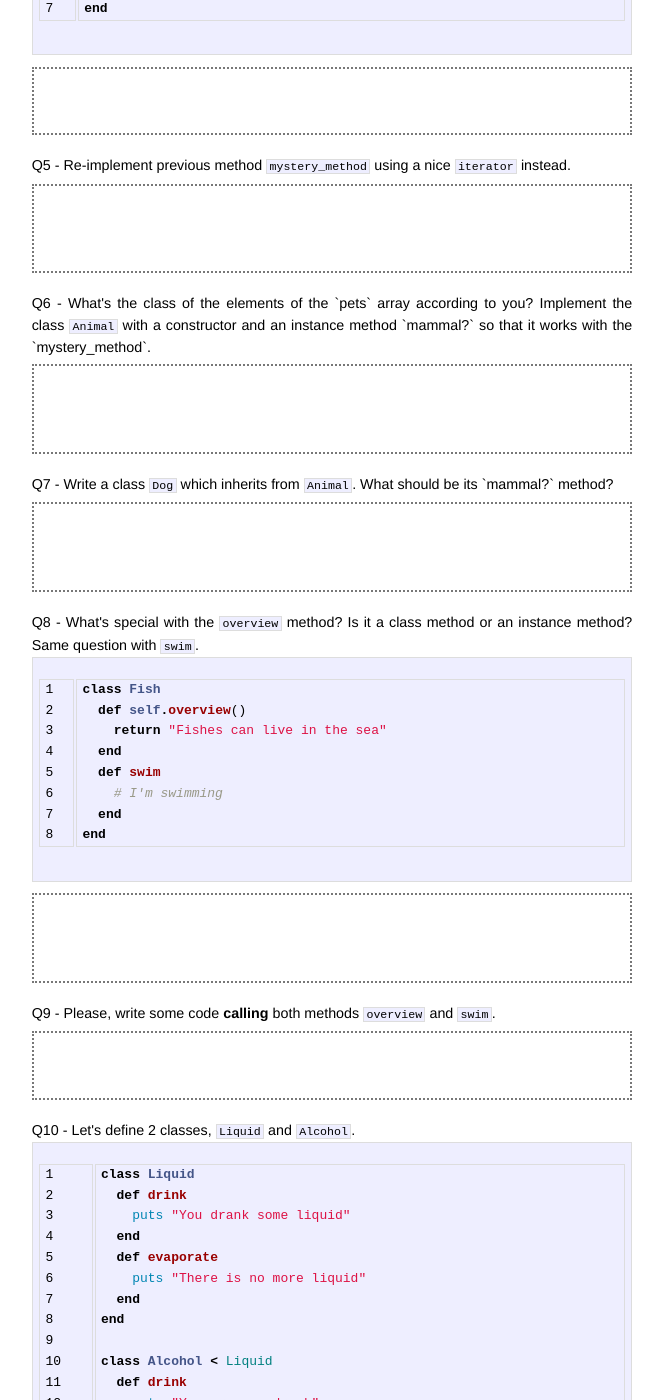
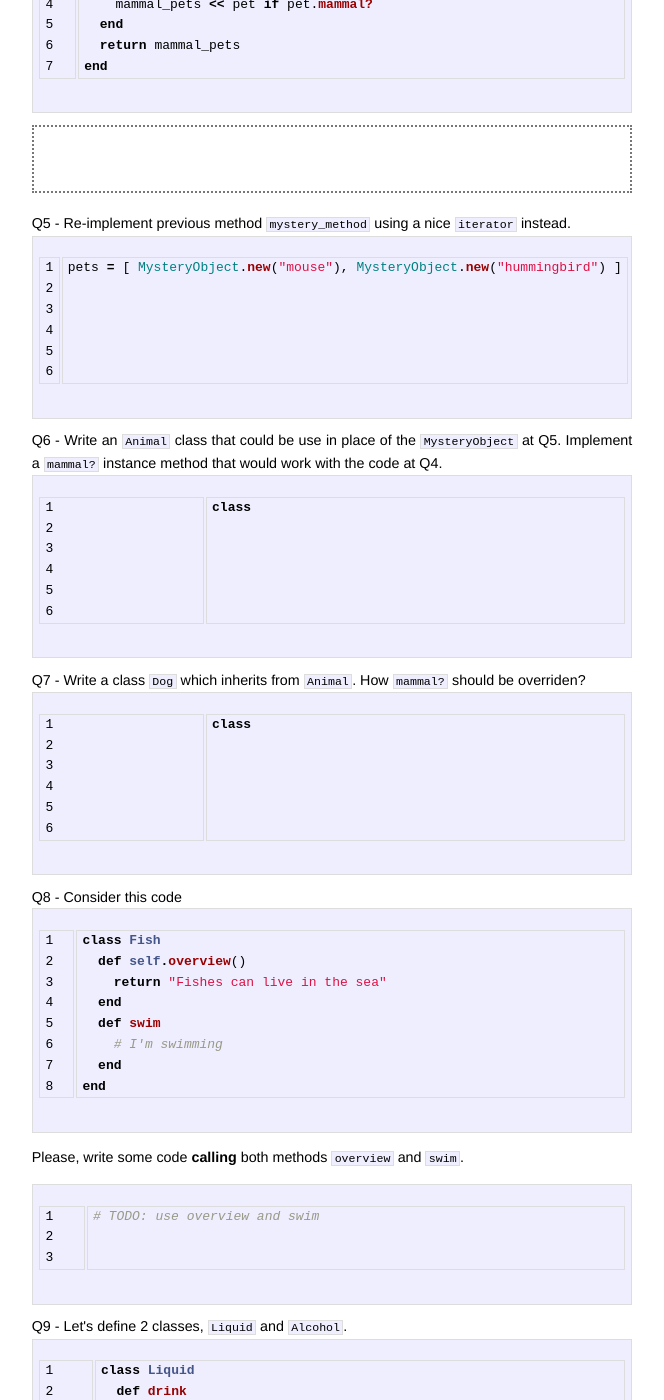
Before and after one commit to Eschults/quizzes, a Jekyll site: the page built from _posts/2014-01-01-quizz-2.en.markdown, in a window 1280 px wide and 1400 px high, scrolled down 744 px. Shown: the whole window, without its empty margins (308-972 px from the left). Built offline with Jekyll 4.4.1, drawn with Linux system fonts in a browser that asks for light colours; some of the changed text lies outside the part shown.

Commit message:
Adjust quizz 2

`````diff
--- a/_posts/2014-01-01-quizz-1.en.markdown
+++ b/_posts/2014-01-01-quizz-1.en.markdown
@@ -8,7 +8,7 @@
 <div class="question">
   What's a variable? What's the point of using variables? Give an example.
 </div>
-<div class="answer"></div>
+<div class="big answer"></div>
 
 <div class="question">
   Precisely describe the following line of code <strong>using the correct vocabulary</strong>
@@ -17,13 +17,13 @@
 ```ruby
 age = 18
 ```
-<div class="answer"></div>
+<div class="big answer"></div>
 
 <div class="question">
   What's a method? What's the point of defining methods?
 </div>
 
-<div class="answer"></div>
+<div class="big answer"></div>
 
 <div class="question">
   Precisely describe what happens at <strong>each line</strong> using the good vocabulary.
--- a/_posts/2014-01-01-quizz-2.en.markdown
+++ b/_posts/2014-01-01-quizz-2.en.markdown
@@ -2,6 +2,8 @@
 layout: post
 title:  "🇬🇧 Quizz #2: OOP"
 ---
+
+<h2>Quizz 2 - OOP</h2>
 
 <div class="question">
   Describe this code line-by-line.
@@ -21,9 +23,9 @@
 </div>
 
 <div class="question">
-  What's a constructor <code>initialize</code>? When is it called and what's its purpose?
+  What's <code>initialize</code>? When is it called and what's its purpose?
 </div>
-<div class="answer">
+<div class="big answer">
 
 </div>
 
@@ -59,29 +61,46 @@
   Re-implement previous method <code>mystery_method</code> using a nice <code>iterator</code> instead.
 </div>
 
-<div class="answer big"></div>
+```ruby
+pets = [ MysteryObject.new("mouse"), MysteryObject.new("hummingbird") ]
+
+
+
+
+
+```
 
 <div style="page-break-after:always;"></div>
 
 <div class="question">
-What's the class of the elements of the `pets` array according to you?
-Implement the class <code>Animal</code> with a constructor and an instance method `mammal?` so that it works with the `mystery_method`.
+Write an <code>Animal</code> class that could be use in place of the <code>MysteryObject</code> at Q5. Implement
+a <code>mammal?</code> instance method that would work with the code at Q4.
 </div>
 
-<div class="answer big">
+```ruby
+class
 
+
+
+
+
+```
+
+<div class="question">
+  Write a class <code>Dog</code> which inherits from <code>Animal</code>. How <code>mammal?</code> should be overriden?
 </div>
 
-<div class="question">
-  Write a class <code>Dog</code> which inherits from <code>Animal</code>. What should be its `mammal?` method?
-</div>
+```ruby
+class
 
-<div class="answer big">
 
-</div>
+
+
+
+```
 
 <div class="question">
-  What's special with the <code>overview</code> method? Is it a class method or an instance method? Same question with <code>swim</code>.
+  Consider this code
 </div>
 
 ```ruby
@@ -95,16 +114,14 @@
 end
 ```
 
-<div class="answer big"></div>
+<p>Please, write some code <strong>calling</strong> both methods <code>overview</code> and <code>swim</code>.</p>
 
-<div class="question">
-  Please, write some code <strong>calling</strong> both methods <code>overview</code> and <code>swim</code>.
-</div>
 
-<div class="answer">
-</div>
+```ruby
+# TODO: use overview and swim
 
-<div style="page-break-after:always;"></div>
+
+````
 
 <div class="question">
   Let's define 2 classes, <code>Liquid</code> and <code>Alcohol</code>.
@@ -126,7 +143,9 @@
   end
 end
 ```
+
 <p>What is printed line 2 and 3 of the following ruby script?</p>
+
 ```ruby
 beer = Alcohol.new
 beer.drink
`````
Also changed, not shown: 7 other files.
